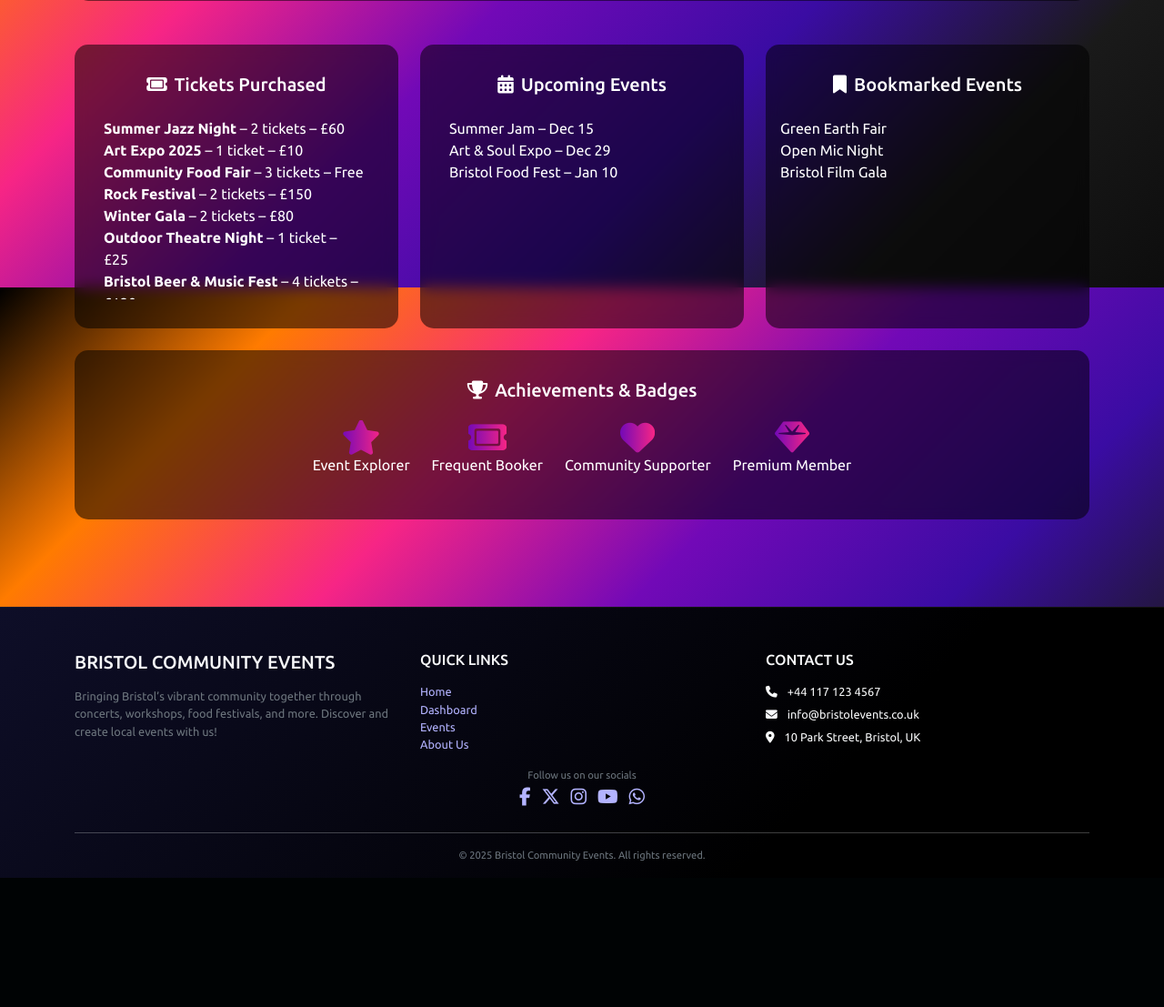
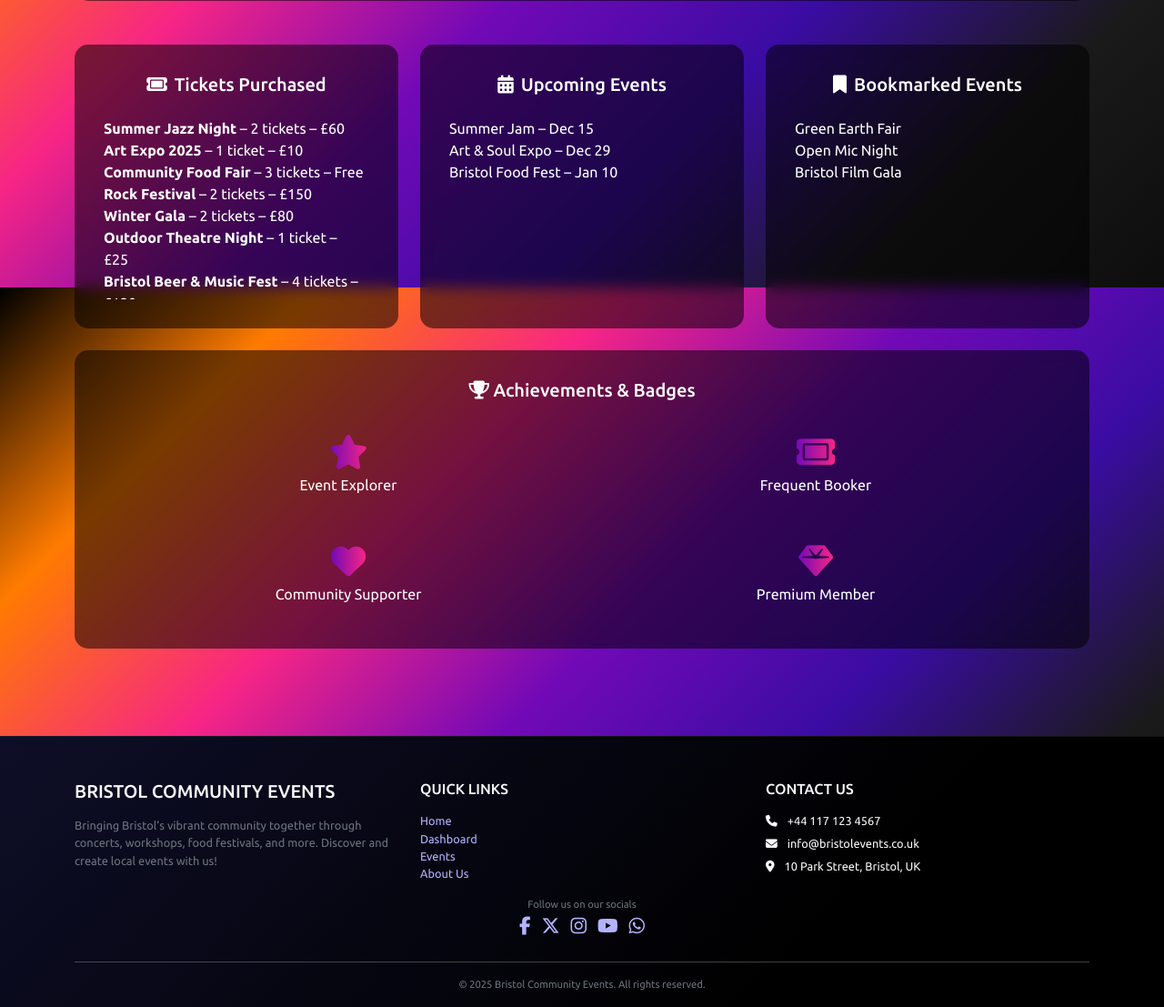
Before and after one commit to Twistar12/WebDev, a Python web app: template template/dashboard.html in a window 1280 px wide. Shown: the part 1284-2391 px from the top of the page at 91% size. Before the commit the page ends 2249 px from the top, so only its background shows below. Run offline with Jinja, Linux system fonts and the light colour scheme; the template is opened without the code that fills it, so the values that code supplies are empty; some libraries are stand-ins or nearby versions; some web fonts are replaced.

Commit message:
Improved achievements by adding bootstrap grid

```diff
--- a/template/dashboard.html
+++ b/template/dashboard.html
@@ -28,12 +28,15 @@
       font-size: 1em;
       transition: 0.3s ease all;
     }
-    @media (max-width: 405px){
+
+    @media (max-width: 405px) {
       #title {
-        font-size: calc(0.6 * 1em); /* 0.5 times current size*/
+        font-size: calc(0.6 * 1em);
+        /* 0.5 times current size*/
         transition: 0.3s ease all;
       }
     }
+
     .text-gradient {
       background: linear-gradient(90deg, #7209b7, #f72585);
       -webkit-background-clip: text;
@@ -64,7 +67,7 @@
       align-items: center;
       justify-content: space-between;
       margin-bottom: 2.5rem;
-      border: 1px solid rgba(255,255,255,0.15);
+      border: 1px solid rgba(255, 255, 255, 0.15);
       backdrop-filter: blur(8px);
     }
 
@@ -79,19 +82,22 @@
     .scrollable-list::-webkit-scrollbar {
       width: 8px;
     }
+
     .scrollable-list::-webkit-scrollbar-thumb {
       background: linear-gradient(180deg, #7209b7, #f72585);
       border-radius: 4px;
     }
+
     .scrollable-list::-webkit-scrollbar-track {
       background: rgba(255, 255, 255, 0.1);
     }
 
-      .underline {
-    position: relative;
-    display: block;           /* makes it full-width block element */
-    text-align: center;
-  }
+    .underline {
+      position: relative;
+      display: block;
+      /* makes it full-width block element */
+      text-align: center;
+    }
 
     .underline::before {
       content: "";
@@ -99,7 +105,8 @@
       left: 50%;
       bottom: -4px;
       transform: translateX(-50%) scaleX(0);
-      width: 60%;               /* centered underline */
+      width: 60%;
+      /* centered underline */
       height: 3px;
       background: white;
       border-radius: 2px;
@@ -109,7 +116,6 @@
     .tiles:hover .underline::before {
       transform: translateX(-50%) scaleX(1);
     }
-
 
     .modal-content {
       background: rgba(0, 0, 0, 0.486);
@@ -253,7 +259,7 @@
         </div>
       </div>
       <div class="col-md-4 d-flex">
-        <div class="tiles flex-grow-1 px-3">
+        <div class="tiles flex-grow-1">
           <h5 class="underline mb-4"><i class="fa-solid fa-bookmark me-2"></i>Bookmarked Events</h5>
           <ul class="list-unstyled">
             <li>Green Earth Fair</li>
@@ -266,15 +272,42 @@
 
     <!-- Achievements -->
     <div class="tiles text-center">
-      <h5 class="underline mb-4"><i class="fa-solid fa-trophy me-2"></i>Achievements & Badges</h5>
-      <div class="d-inline-flex justify-content-center gap-4 flex-wrap">
-        <div><i class="fa-solid fa-star fa-beat text-gradient fa-2x"></i><p>Event Explorer</p></div>
-        <div><i class="fa-solid fa-ticket fa-beat text-gradient fa-2x"></i><p>Frequent Booker</p></div>
-        <div><i class="fa-solid fa-heart fa-beat text-gradient fa-2x"></i><p>Community Supporter</p></div>
-        <div><i class="fa-solid fa-gem fa-beat text-gradient fa-2x"></i><p>Premium Member</p></div>
+      <h5 class="underline mb-4">
+        <i class="fa-solid fa-trophy"></i>
+        Achievements & Badges
+      </h5>
+
+      <div class="container px-4">
+        <div class="row gy-4">
+          <div class="col-12 col-md-6">
+            <div class="p-3">
+              <i class="fa-solid fa-star fa-beat text-gradient fa-2x mb-2"></i>
+              <p class="mb-0">Event Explorer</p>
+            </div>
+          </div>
+          <div class="col-12 col-md-6">
+            <div class="p-3">
+              <i class="fa-solid fa-ticket fa-beat text-gradient fa-2x mb-2"></i>
+              <p class="mb-0">Frequent Booker</p>
+            </div>
+          </div>
+          <div class="col-12 col-md-6">
+            <div class="p-3">
+              <i class="fa-solid fa-heart fa-beat text-gradient fa-2x mb-2"></i>
+              <p class="mb-0">Community Supporter</p>
+            </div>
+          </div>
+          <div class="col-12 col-md-6">
+            <div class="p-3">
+              <i class="fa-solid fa-gem fa-beat text-gradient fa-2x mb-2"></i>
+              <p class="mb-0">Premium Member</p>
+            </div>
+          </div>
+        </div>
       </div>
     </div>
-  </section>
+
+    </section>
 
   <!-- Modal for Wallet -->
   <div class="modal fade" id="walletModal" tabindex="-1">
```
